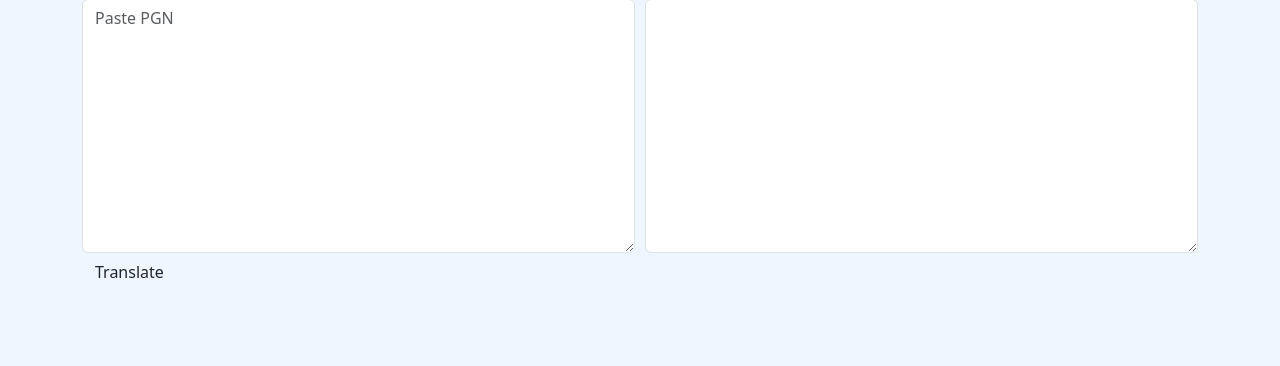
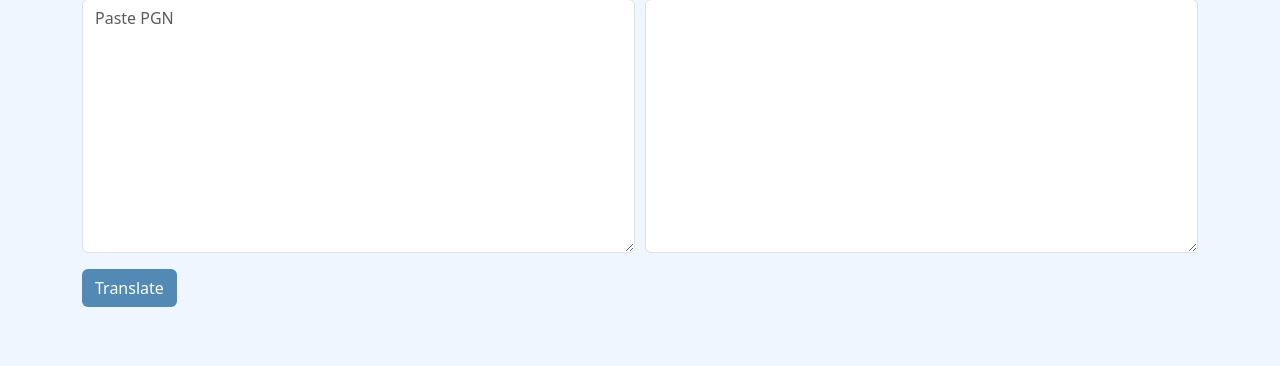
Before and after one commit to edlouhau/pgn-translator-app, a Django app: page / in a window 1280 px wide. Shown: the part 218-584 px from the top of the page. Run offline with Django 4.2, Linux system fonts and the light colour scheme; some libraries are stand-ins or nearby versions.

Commit message:
Style the translate button.

```diff
--- a/translator/static/translator/style.css
+++ b/translator/static/translator/style.css
@@ -1,5 +1,10 @@
 body {
     background-color:#F0F6FF;
+}
+
+.translate__btn {
+    background-color:#5289B5 ;
+    color: #ffffff;
 }
 
 nav {
--- a/translator/templates/translator/index.html
+++ b/translator/templates/translator/index.html
@@ -8,7 +8,7 @@
         <form class="source__form" action="{% url 'translated_game' %}" method="post">
             {% csrf_token %}
             {{ source_form }}
-            <button class="btn " type="submit">Translate</button>
+            <button class="btn translate__btn mt-3" type="submit">Translate</button>
         </form>
 
         <form class="target__form" action="{% url 'translated_game' %}" method="post" disabled>
```
